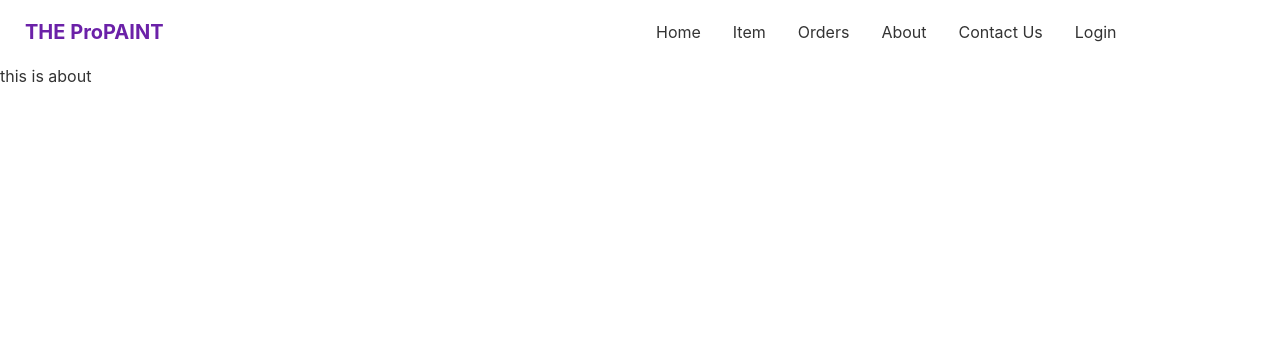
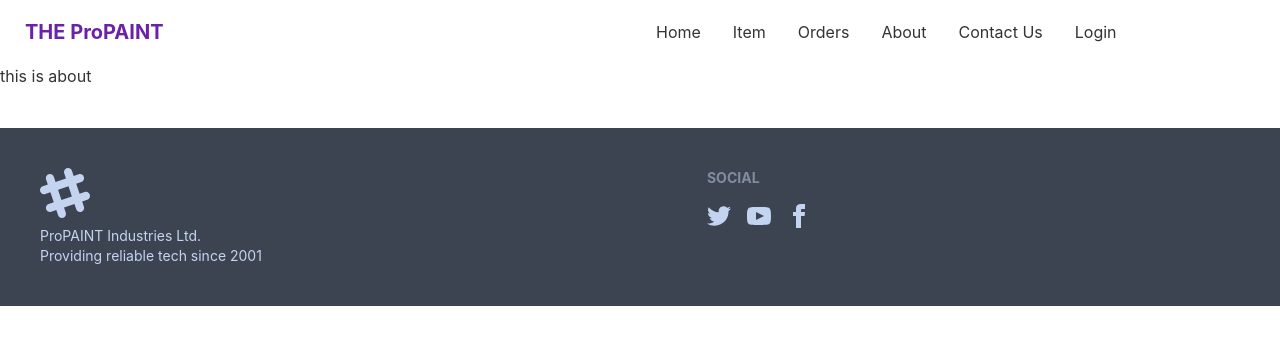
Before and after one commit to KMNayem/manufacturer-sebsite, a React (Create React App) app: page /about in a window 1280 px wide. Shown: the top 344 px of the page. Built offline with nearby package versions, Linux system fonts and the light colour scheme.

Commit message:
footer' git commit -mfooter
git commit -mfooter
git commit -m"footer"

git commit -m"footer

```diff
--- a/src/App.js
+++ b/src/App.js
@@ -4,6 +4,7 @@
 import { Routes, Route, Link } from "react-router-dom";
 import Home from './Pages/Home/Home/Home';
 import About from './Pages/About/About';
+import Footer from './Pages/Shared/Footer/Footer';
 
 
 
@@ -15,7 +16,7 @@
         <Route path="/" element={<Home />} />
         <Route path="about" element={<About />} />
       </Routes>
-
+      <Footer></Footer>
     </div>
   );
 }
--- a/src/Pages/Shared/Footer/Footer.js
+++ b/src/Pages/Shared/Footer/Footer.js
@@ -0,0 +1,24 @@
+import React from 'react';
+
+const Footer = () => {
+    return (
+        <div className='mt-10'>
+            <footer class="footer p-10 bg-neutral text-neutral-content">
+  <div>
+    <svg width="50" height="50" viewBox="0 0 24 24" xmlns="http://www.w3.org/2000/svg" fill-rule="evenodd" clip-rule="evenodd" class="fill-current"><path d="M22.672 15.226l-2.432.811.841 2.515c.33 1.019-.209 2.127-1.23 2.456-1.15.325-2.148-.321-2.463-1.226l-.84-2.518-5.013 1.677.84 2.517c.391 1.203-.434 2.542-1.831 2.542-.88 0-1.601-.564-1.86-1.314l-.842-2.516-2.431.809c-1.135.328-2.145-.317-2.463-1.229-.329-1.018.211-2.127 1.231-2.456l2.432-.809-1.621-4.823-2.432.808c-1.355.384-2.558-.59-2.558-1.839 0-.817.509-1.582 1.327-1.846l2.433-.809-.842-2.515c-.33-1.02.211-2.129 1.232-2.458 1.02-.329 2.13.209 2.461 1.229l.842 2.515 5.011-1.677-.839-2.517c-.403-1.238.484-2.553 1.843-2.553.819 0 1.585.509 1.85 1.326l.841 2.517 2.431-.81c1.02-.33 2.131.211 2.461 1.229.332 1.018-.21 2.126-1.23 2.456l-2.433.809 1.622 4.823 2.433-.809c1.242-.401 2.557.484 2.557 1.838 0 .819-.51 1.583-1.328 1.847m-8.992-6.428l-5.01 1.675 1.619 4.828 5.011-1.674-1.62-4.829z"></path></svg>
+    <p>ProPAINT Industries Ltd.<br/>Providing reliable tech since 2001</p>
+  </div>
+  <div>
+    <span class="footer-title">Social</span>
+    <div class="grid grid-flow-col gap-4">
+      <a><svg xmlns="http://www.w3.org/2000/svg" width="24" height="24" viewBox="0 0 24 24" class="fill-current"><path d="M24 4.557c-.883.392-1.832.656-2.828.775 1.017-.609 1.798-1.574 2.165-2.724-.951.564-2.005.974-3.127 1.195-.897-.957-2.178-1.555-3.594-1.555-3.179 0-5.515 2.966-4.797 6.045-4.091-.205-7.719-2.165-10.148-5.144-1.29 2.213-.669 5.108 1.523 6.574-.806-.026-1.566-.247-2.229-.616-.054 2.281 1.581 4.415 3.949 4.89-.693.188-1.452.232-2.224.084.626 1.956 2.444 3.379 4.6 3.419-2.07 1.623-4.678 2.348-7.29 2.04 2.179 1.397 4.768 2.212 7.548 2.212 9.142 0 14.307-7.721 13.995-14.646.962-.695 1.797-1.562 2.457-2.549z"></path></svg></a>
+      <a><svg xmlns="http://www.w3.org/2000/svg" width="24" height="24" viewBox="0 0 24 24" class="fill-current"><path d="M19.615 3.184c-3.604-.246-11.631-.245-15.23 0-3.897.266-4.356 2.62-4.385 8.816.029 6.185.484 8.549 4.385 8.816 3.6.245 11.626.246 15.23 0 3.897-.266 4.356-2.62 4.385-8.816-.029-6.185-.484-8.549-4.385-8.816zm-10.615 12.816v-8l8 3.993-8 4.007z"></path></svg></a>
+      <a><svg xmlns="http://www.w3.org/2000/svg" width="24" height="24" viewBox="0 0 24 24" class="fill-current"><path d="M9 8h-3v4h3v12h5v-12h3.642l.358-4h-4v-1.667c0-.955.192-1.333 1.115-1.333h2.885v-5h-3.808c-3.596 0-5.192 1.583-5.192 4.615v3.385z"></path></svg></a>
+    </div>
+  </div>
+</footer>
+        </div>
+    );
+};
+
+export default Footer;
```
